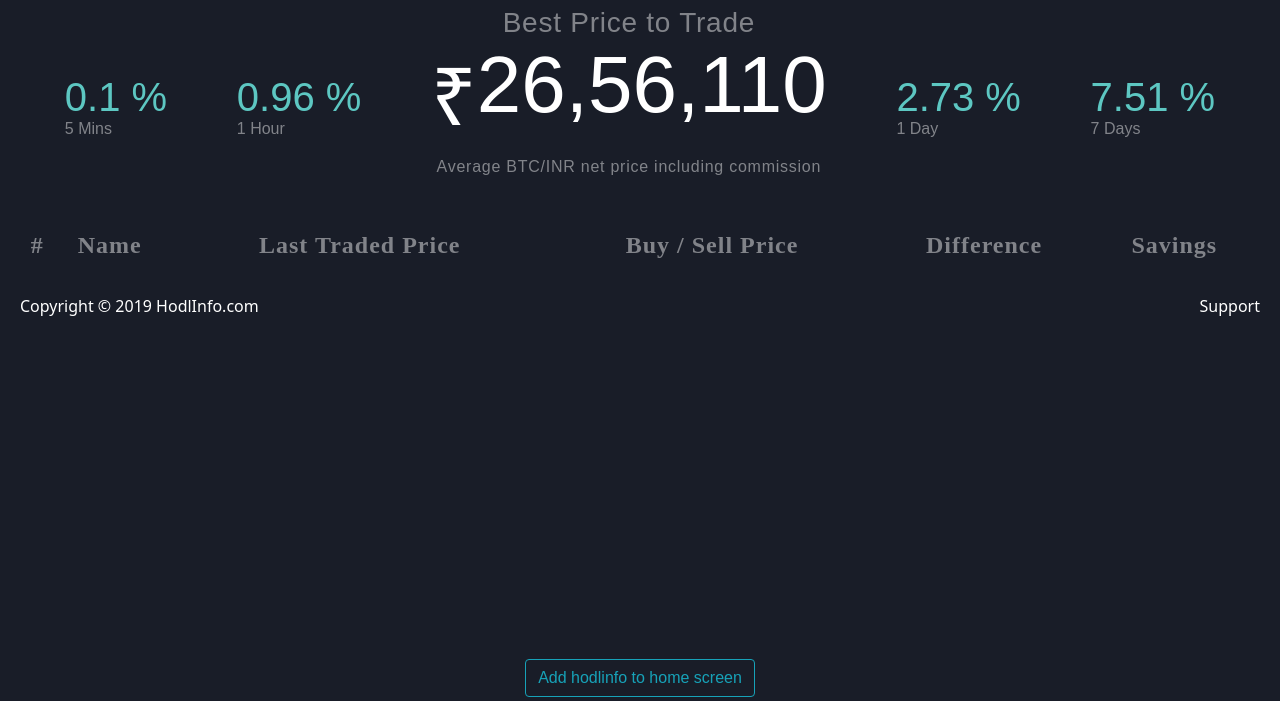
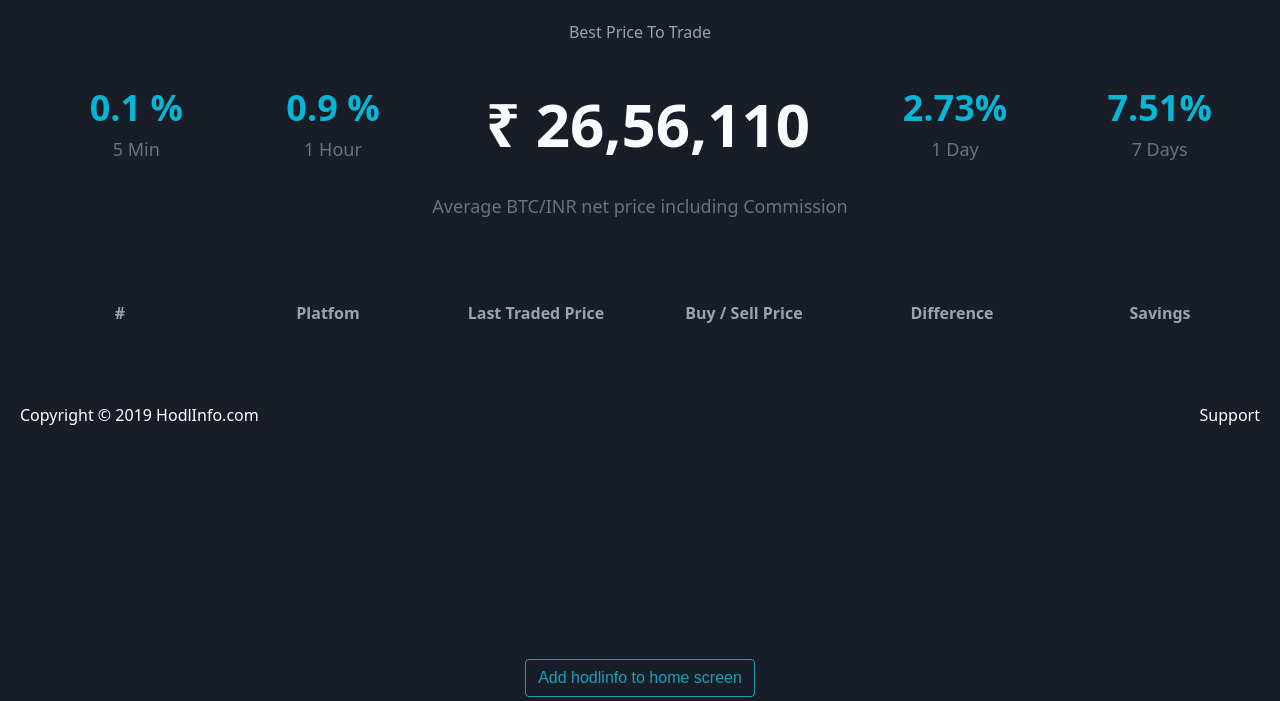
Before and after one commit to Suraj370/QuadBTech-NodeJs-Assignment, a plain HTML site: page index.html in a window 1280 px wide. Shown: the part 99-800 px from the top of the page. Drawn offline with Linux system fonts and the light colour scheme; no server answers.

Commit message:
updated styling of frontend

```diff
--- a/index.html
+++ b/index.html
@@ -18,7 +18,7 @@
             <a href="/">
               <div class="logo">
                 <img
-                  src="/static/HODLINFO.8f78fc06.png"
+                  src="./static/HODLINFO.8f78fc06.png"
                   alt=""
                   style="padding: 10px; width: 80%"
                 />
@@ -129,45 +129,59 @@
         </div>
       </header>
 
-      <section class="section1">
-        <div class="section1_style">
+      <section class="section">
+        <div class="container">
           <div class="text-center">
-            <div class="textheadersize color_green">0.1 %</div>
-            <div class="textsubheadersize">5 Mins</div>
+            <h4 class="subtitle">Best Price To Trade</h4>
           </div>
-          <div class="text-center">
-            <div class="textheadersize color_green">0.96 %</div>
-            <div class="textsubheadersize">1 Hour</div>
-          </div>
-          <div style="max-width: 40%">
-            <div
-              class="text-center average-block"
-              style="
-                display: flex;
-                flex-direction: column;
-                align-items: center;
-                justify-content: center;
-              "
-            >
-              <div class="average-subText">
-                <span class="subText-heading">Best Price to Trade</span>
+
+          <div class="grid">
+            <div class="card">
+              <div class="card-content">
+                <div class="card-inner">
+                  <h4 class="card-title">0.1 %</h4>
+                  <p class="card-subtitle">5 Min</p>
+                </div>
               </div>
-              <div class="average-heading" style="display: flex;"><span>₹</span> 26,56,110</div>
-              <div class="average-subText">
-                Average BTC/INR net price including commission
+            </div>
+
+            <div class="card">
+              <div class="card-content">
+                <h4 class="card-title">0.9 %</h4>
+                <p class="card-subtitle">1 Hour</p>
+              </div>
+            </div>
+
+            <div class="card col-span-2">
+              <div class="card-content">
+                <div class="card-inner">
+                  <h4 class="price">₹ 26,56,110</h4>
+                </div>
+              </div>
+            </div>
+
+            <div class="card">
+              <div class="card-content">
+                <div class="card-inner">
+                  <h4 class="card-title">2.73%</h4>
+                  <p class="card-subtitle">1 Day</p>
+                </div>
+              </div>
+            </div>
+
+            <div class="card">
+              <div class="card-content">
+                <div class="card-inner">
+                  <h4 class="card-title">7.51%</h4>
+                  <p class="card-subtitle">7 Days</p>
+                </div>
               </div>
             </div>
           </div>
-          <div class="text-center">
-            <div class="textheadersize color_green">2.73 %</div>
-            <div class="textsubheadersize">1 Day</div>
-          </div>
-          <div class="text-center">
-            <div class="textheadersize color_green">7.51 %</div>
-            <div class="textsubheadersize">7 Days</div>
-          </div>
+          <p class="average-price">Average BTC/INR net price including Commission</p>
         </div>
       </section>
+
 
 
       <section class = section2>
@@ -175,7 +189,7 @@
             <thead>
                 <tr>
                     <th><h4><span class="pointer">#</span></h4></th>
-                    <th><h4><span class="pointer">Name</span></h4></th>
+                    <th><h4><span class="pointer">Platfom</span></h4></th>
                     <th><h4><span class="pointer">Last Traded Price</span></h4></th>
                     <th><h4><span class="pointer">Buy / Sell Price</span></h4></th>
                     <th><h4><span class="pointer">Difference</span></h4></th>
--- a/index.js
+++ b/index.js
@@ -206,7 +206,7 @@ const renderTableRows = (data) => {
       const percentageColor = percentageChange === 0 ? '#ef4444' : 'green';
       const savingColor = savings === 0 ? '#ef4444': 'green'
       row.innerHTML = `
-           <td>${item.serialNumber}</td>
+           <td >${item.serialNumber}</td>
             <td>${item.name}</td>
             <td>₹ ${last}</td>
             <td>₹ ${buy} / ₹ ${sell}</td>
--- a/style.css
+++ b/style.css
@@ -81,6 +81,7 @@ a:-webkit-any-link {
   font-weight: 400;
   color: #212121;
   border: 0;
+
 }
 
 @media screen and (min-width: 583px) {
@@ -207,104 +208,286 @@ input:checked + .slider:before {
 }
 
 
-/* section 1*/
-.section1 {
-  padding: 0px 30px;
-}
-.section1_style {
-  display: flex;
-  justify-content: space-around;
-  align-items: center;
-  padding: 10px 0px;
-  color: #fff;
-  font-size: 1rem;
-  font-family: Oswald, sans-serif;
+@media screen and (min-width: 768px) {
+  .nav-item {
+    flex: 0 0 41.66667%;
+    max-width: 41.66667%;
+  }
+
+  .nav-button {
+    flex: 0 0 16.66667%;
+    max-width: 16.66667%;
+  }
+
+  .right_side {
+    flex: 0 0 41.66667%;
+    max-width: 41.66667%;
+  }
+
+  .logo {
+    flex: 0 0 99.6667%;
+    max-width: 99.6667%;
+  }
 }
 
-.textheadersize {
-  font-weight: 400;
-  font-size: 40px;
+@media screen and (max-width: 768px) {
+  .navbar {
+    justify-content: center;
+  }
+  .right_side {
+    justify-content: center;
+  }
+
+  .nav-item {
+    text-align: center;
+  }
 }
-.textsubheadersize {
-  opacity: 0.45;
-  font-weight: 300;
+
+@media screen and (min-width: 993px) {
+  .nav-item {
+    flex: 0 0 33.333%;
+    max-width: 33.333%;
+  }
+
+  .nav-button {
+    flex: 0 0 33.333%;
+    max-width: 33.333%;
+  }
+
+  .right_side {
+    flex: 0 0 33.33334%;
+    max-width: 33.33334%;
+  }
+
+  .logo {
+    flex: 0 0 99.6667%;
+    max-width: 99.6667%;
+  }
 }
-.color_green {
-  color: #5dc7c2;
+
+/* section 1*/
+.section {
+  padding-top: 0.5rem;
+  padding-bottom: 0.5rem;
 }
-.average-block {
-  padding-bottom: 30px;
-  font-size: 32px;
+
+@media (min-width: 640px) {
+  .section {
+    padding-top: 0.75rem;
+    padding-bottom: 0.75rem;
+  }
 }
-.average-subText {
-  opacity: 0.45;
-  font-weight: 300;
-  font-size: 16px;
-  letter-spacing: 0.75px;
+
+@media (min-width: 1024px) {
+  .section {
+    padding-top: 1.5rem;
+    padding-bottom: 1.5rem;
+  }
 }
-.subText-heading {
-  font-size: 28px;
+
+.container {
+  padding-left: 1rem;
+  padding-right: 1rem;
+  margin-left: auto;
+  margin-right: auto;
+  max-width: 80rem;
 }
-.average-heading {
-  font-weight: 400;
-  font-size: 80px;
-  padding-bottom: 10px;
+
+@media (min-width: 640px) {
+  .container {
+    padding-left: 1.5rem;
+    padding-right: 1.5rem;
+  }
+}
+
+@media (min-width: 1024px) {
+  .container {
+    padding-left: 2rem;
+    padding-right: 2rem;
+  }
+}
+
+.text-center {
+  text-align: center;
+}
+
+.subtitle {
+  font-size: 1rem;
+  font-weight: 500;
+  color: #9ca3af;
+}
+
+.grid {
+  display: grid;
+  grid-template-columns: repeat(1, 1fr);
+  gap: 0.25rem;
+  padding-left: 1.5rem;
+  padding-right: 1.5rem;
+  margin-top: 0.75rem;
+}
+
+@media (min-width: 640px) {
+  .grid {
+    padding-left: 0;
+    padding-right: 0;
+    grid-template-columns: repeat(2, 1fr);
+  }
+}
+
+@media (min-width: 1024px) {
+  .grid {
+    margin-top: 1rem;
+    grid-template-columns: repeat(6, 1fr);
+    gap: 0.75rem;
+  }
+}
+
+.card {
+  overflow: hidden;
+  border-radius: 0.5rem;
+}
+
+.card-content {
+  padding-left: 1rem;
+  padding-right: 1rem;
+  padding-top: 1.5rem;
+  padding-bottom: 1.5rem;
+}
+
+.card-inner {
+  margin-left: 1rem;
+}
+
+.card-title {
+  font-size: 2.25rem;
+  font-weight: 700;
+  text-align: center;
+  color: #06b6d4;
+}
+
+.card-subtitle {
+  margin-top: 0.375rem;
+  font-size: 1.125rem;
+  font-weight: 500;
+  text-align: center;
+  line-height: 1.25;
+  color: #6b7280;
+}
+
+.col-span-2 {
+  grid-column: span 2 / span 2;
+}
+
+.price {
+  font-size: 3.75rem;
+  font-weight: 700;
+  text-align: center;
+  color: #f9fafb;
+}
+
+@media (max-width: 768px) {
+  .price {
+    font-size: 2.75rem;
+  }
+}
+
+.average-price {
+  margin-top: 0.375rem;
+  font-size: 1.125rem;
+  color: #6b7280;
+  text-align: center;
+  line-height: 1.25;
+}
+
+/* section 2*/
+
+/* Section Styling */
+
+/* Section Styling */
+.section2 {
+  padding: 1rem;
+  margin: 0 auto;
+  max-width: 100%;
+  overflow-x: auto; /* Prevents overflow outside the screen */
+}
+
+/* Table Container */
+.table-container {
+  width: 100%;
+  margin: 1rem;
+}
+
+/* Table Styling */
+.table1 {
+  width: 100%;
+
+  margin: 1rem 0;
+  font-size: 1rem;
+  text-align: left;
+  border-collapse: separate;
+  border-spacing: 0 1em;
+  color: #f9fafb; /* Light text */
+  table-layout: fixed; /* Ensures table doesn't overflow */
+
+}
+
+.table1 th,
+.table1 td {
+  padding: 0.75rem 1rem;
+
+  word-wrap: break-word; /* Ensures text breaks within table cells */
+  text-align: center;
+
+
+}
+
+/* Header Styling */
+.table1 thead th {
+  color: #9ca3af; /* Grayish text */
+  font-weight: 600;
 }
 
 
-/* section 2*/
+/* Body Rows with Gray Background */
+.table1 tbody tr {
+  background-color: #374151; /* Slightly darker gray */
+  border-radius: 10px;
 
-.section2{
-    margin: 0px auto;
-    display: block;
-    width: 100%;
-    overflow-x: auto;
-    padding-left: 25px;
-    padding-right: 25px;
-    color: #fff;
-    font-family: Oswald;
-    overflow-x: scroll;
+}
 
 
 
-  }
-  .table1{
-    width: 100%;
-    max-width: 100%;
-    border-collapse: separate;
-    border-spacing: 0 1em;
-    margin: 0;
-    text-align: center!important;
-
-
-  }
-  .pointer {
-    cursor: pointer;
-  }
-  th h4{
-    font-family: Oswald;
-    color: #fff;
-    opacity: .45;
-    font-size: 24px;
-    letter-spacing: 1px;
-  }
-  tbody{
-    font-family: Oswald;
-    color: #fff;
-    opacity: 1;
-    font-size: 24px;
-    background-color: #2e3241;
-
-  }
-  tr {
-    box-sizing: border-box;
-    display: table-row;
-    vertical-align: inherit;
-    border-color: inherit;
-    border-radius: 10px;
+/* Responsive Design */
+@media screen and (max-width: 768px) {
+  .table1 {
+    width: 100%; /* Ensure table fits within the screen width */
   }
 
-footer{
+  .table1 th,
+  .table1 td {
+    font-size: 0.875rem; /* Adjust text size for smaller screens */
+    padding: 0.5rem; /* Reduce padding for small screens */
+  }
+}
+
+/* Responsive Design: Ensure table is scrollable on small screens */
+@media screen and (max-width: 768px) {
+  .table-container {
+    overflow-x: auto;
+    margin: 1rem 0; /* Enables horizontal scroll when needed */
+  }
+
+  .section2 {
+    padding: 0;
+    margin: 1rem;
+  }
+
+  .table1 {
+    min-width: 600px; /* Ensure table width does not collapse on smaller screens */
+  }
+}
+
+footer {
   display: flex;
   align-items: center;
   justify-content: space-between;
@@ -347,65 +530,3 @@ footer{
   color: #17a2b8;
   border-color: #17a2b8 !important;
 }
-
-@media screen and (min-width: 768px) {
-  .nav-item {
-    flex: 0 0 41.66667%;
-    max-width: 41.66667%;
-  }
-
-  .nav-button {
-    flex: 0 0 16.66667%;
-    max-width: 16.66667%;
-  }
-
-  .right_side {
-    flex: 0 0 41.66667%;
-    max-width: 41.66667%;
-  }
-
-  .logo {
-    flex: 0 0 99.6667%;
-    max-width: 99.6667%;
-  }
-}
-
-@media screen and (max-width: 768px) {
-  .navbar {
-    justify-content: center;
-  }
-  .right_side {
-    justify-content: center;
-  }
-
-  .nav-item {
-    text-align: center;
-  }
-}
-@media screen and (max-width: 993px) {
-  .section1_style {
-    flex-direction: column;
-    justify-content: center;
-  }
-}
-@media screen and (min-width: 993px) {
-  .nav-item {
-    flex: 0 0 33.333%;
-    max-width: 33.333%;
-  }
-
-  .nav-button {
-    flex: 0 0 33.333%;
-    max-width: 33.333%;
-  }
-
-  .right_side {
-    flex: 0 0 33.33334%;
-    max-width: 33.33334%;
-  }
-
-  .logo {
-    flex: 0 0 99.6667%;
-    max-width: 99.6667%;
-  }
-}
```
